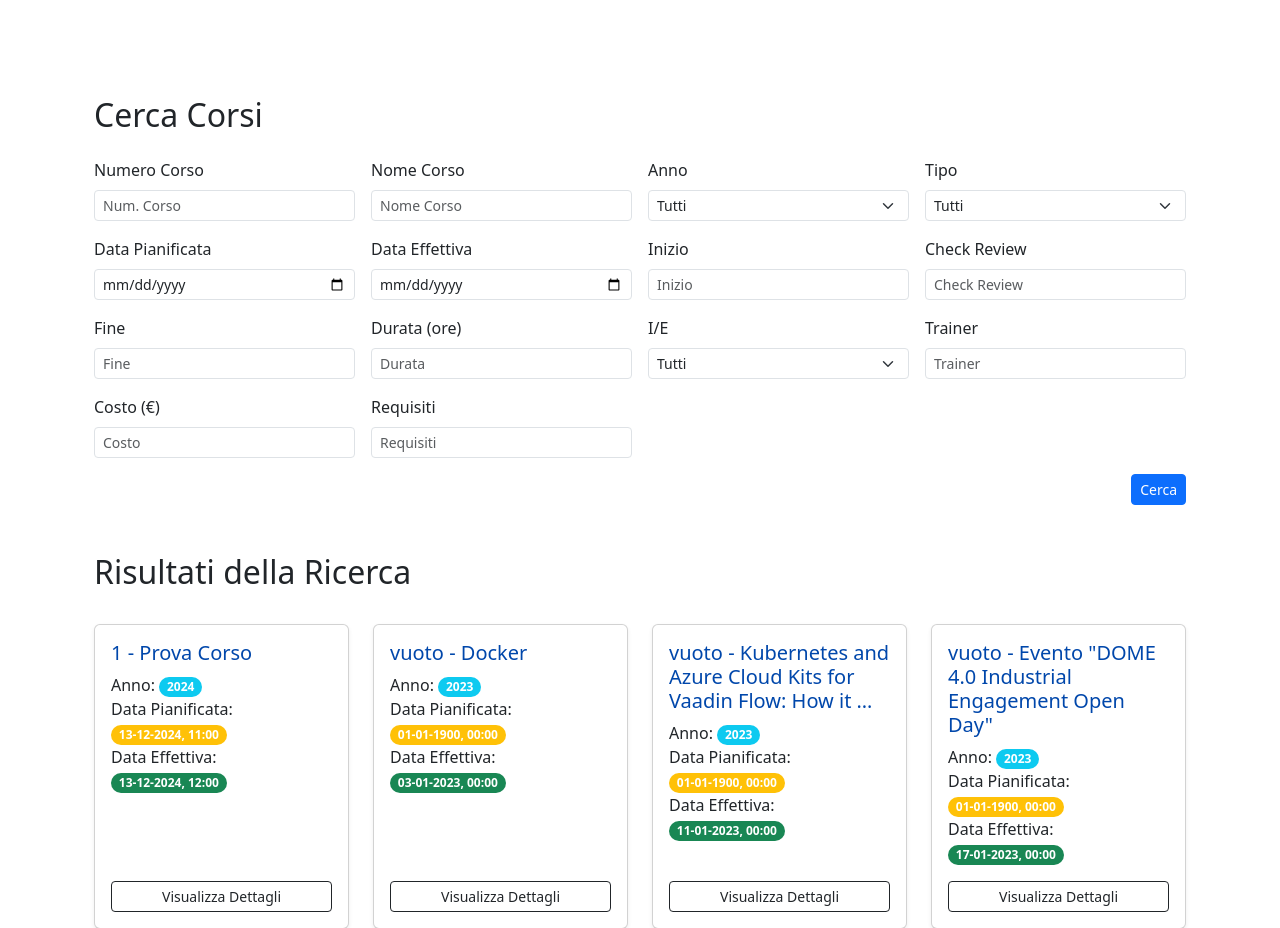
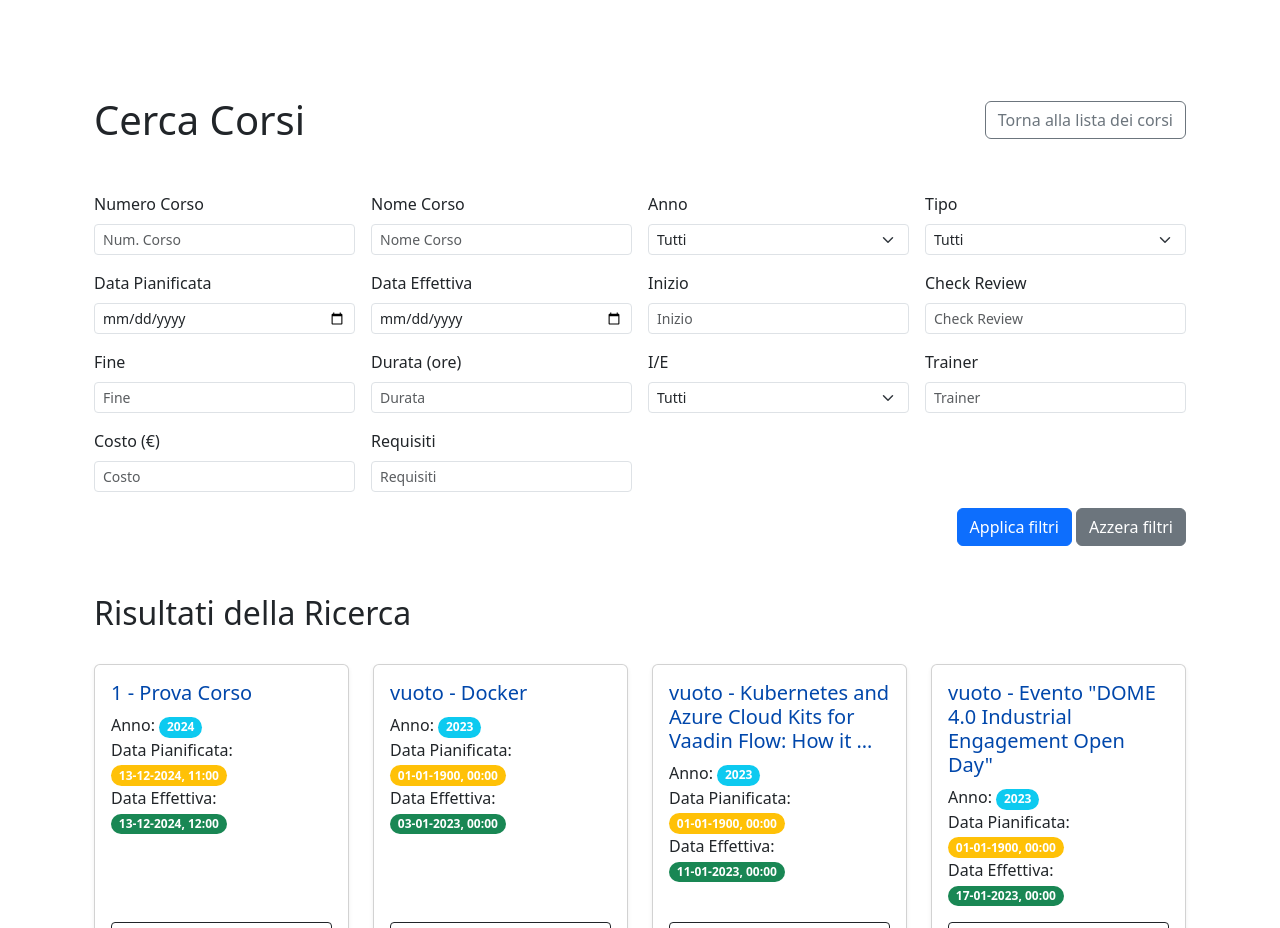
Before and after one commit to karim1655/Web_DB_Project, a Django app: page /search in a window 1280 px wide. Shown: the part 56-984 px from the top of the page. Run offline with Django 5.2, Linux system fonts and the light colour scheme; data comes from the database, SQL or seed files in the repository; both versions use the stored data as it was after the commit.

Commit message:
In search added button to reset filters

```diff
--- a/web_app/templates/web_app/search.html
+++ b/web_app/templates/web_app/search.html
@@ -4,7 +4,12 @@
 
 {% block content %}
 <div class="container mt-5">
-    <h2 class="mb-4">Cerca Corsi</h2>
+    <div class="d-flex justify-content-between align-items-center mb-4">
+        <h1 class="mb-0">Cerca Corsi</h1>
+        <!-- Pulsante a destra -->
+        <a href="{% url 'training_plans' %}" class="btn btn-outline-secondary ms-auto">Torna alla lista dei corsi</a>
+    </div>
+<br>
     <form method="get" action="">
         <div class="row g-3">
 
@@ -92,7 +97,8 @@
         </div>
 
         <div class="text-end mt-3">
-            <button type="submit" class="btn btn-primary btn-sm">Cerca</button>
+            <button type="submit" class="btn btn-primary">Applica filtri</button>
+            <a href="{% url 'search' %}" class="btn btn-secondary">Azzera filtri</a>
         </div>
     </form>
 </div>
--- a/web_app/templates/web_app/training_plan_detail.html
+++ b/web_app/templates/web_app/training_plan_detail.html
@@ -13,7 +13,7 @@
                 </h3>
             </div>
             <!-- Pulsante per tornare alla listview -->
-            <a href="{% url 'training_plans' %}" class="btn btn-secondary">
+            <a href="{% url 'training_plans' %}" class="btn btn-outline-secondary">
                 <i class="bi bi-arrow-left-circle"></i> Torna alla lista
             </a>
         </div>
--- a/web_app/templates/web_app/training_plans_list.html
+++ b/web_app/templates/web_app/training_plans_list.html
@@ -5,7 +5,7 @@
 {% block content %}
 <div class="container my-5">
     <div class="d-flex justify-content-between align-items-center mb-4">
-        <h2 class="text-center">Corsi Disponibili</h2>
+        <h1 class="text-center">Corsi Disponibili</h1>
         <!-- Pulsanti allineati a destra -->
         <div class="d-flex justify-content-end w-50">
             <a href="{% url 'training_plan_create' %}" class="btn btn-primary ms-2">Aggiungi corso</a>
```
Also changed, not shown: db.sqlite3.
